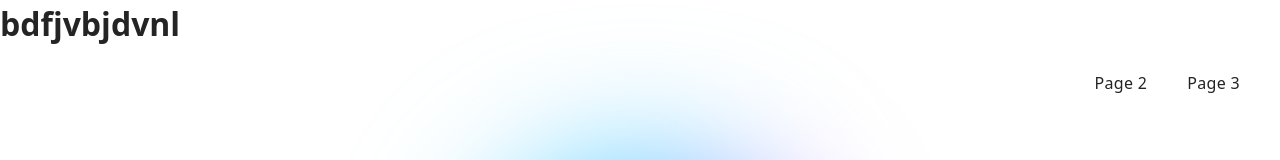
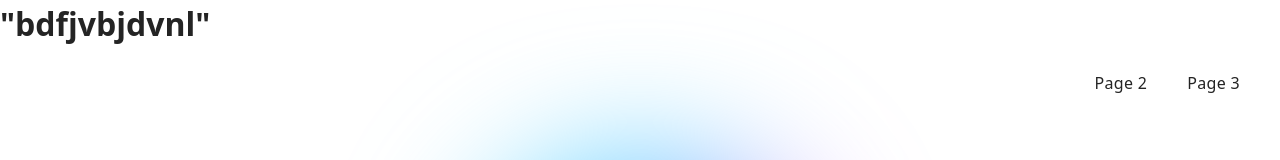
Before and after one commit to Yuriysps/goit-js-hw-09, a website built with Vite: page src/index.html in a window 1280 px wide. Shown: the top 160 px of the page. Built offline with nearby package versions, Linux system fonts and the light colour scheme.

Commit message:
src/index.html

```diff
--- a/src/index.html
+++ b/src/index.html
@@ -8,7 +8,7 @@
     <link rel="stylesheet" href="./css/styles.css" />
   </head>
   <body>
-    <h1>bdfjvbjdvnl</h1>
+    <h1>"bdfjvbjdvnl"</h1>
     <load src="./partials/header.html" icon-path="img/sprite.svg#logo" />
 
     <main>
```
